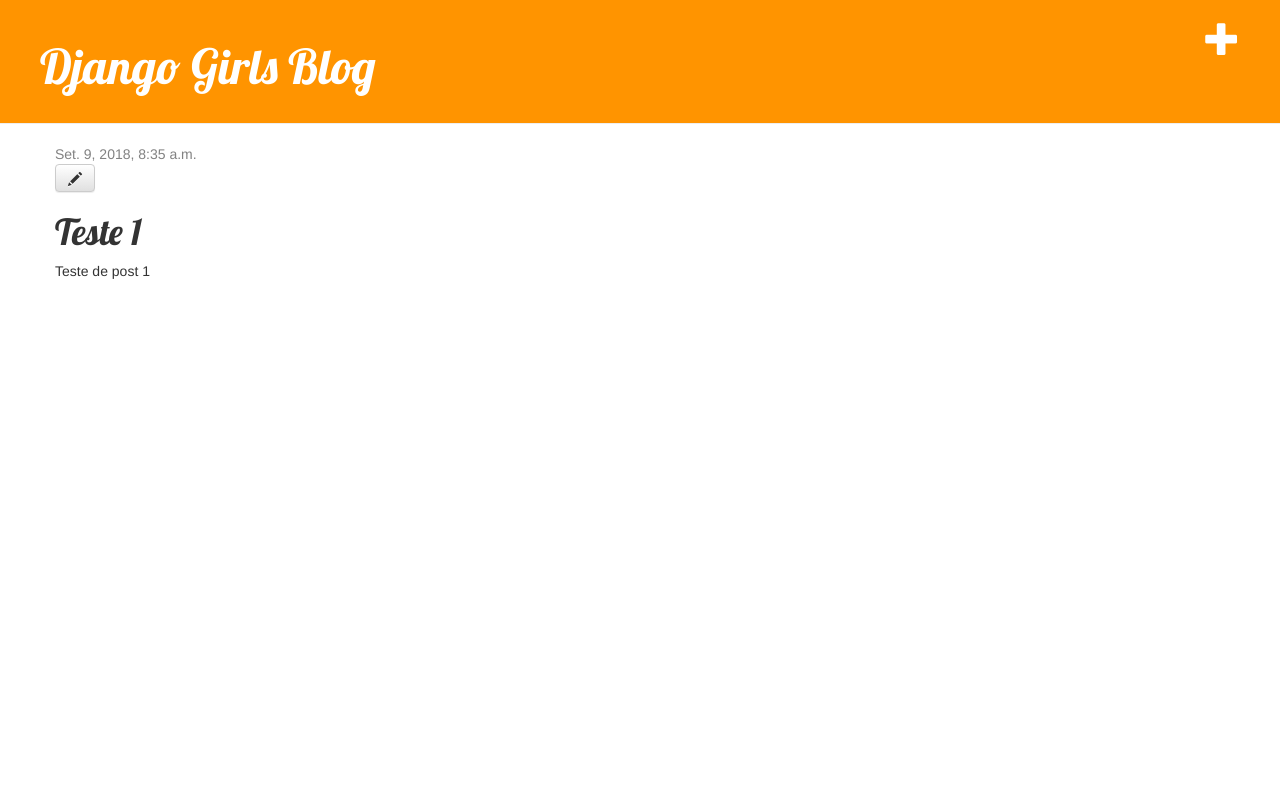
After one commit to elderlvr/my-first-blog, a Django app: page /post/1/ in a window 1280 px wide. The commit adds this page. Run offline with Django 3.2, Linux system fonts and the light colour scheme; a user stored in the database is signed in; data comes from the database, SQL or seed files in the repository; both versions use the stored data as it was after the commit; some libraries are stand-ins or nearby versions.

Commit message:
Commit do forms penultimo capitulo

```diff
--- /dev/null
+++ b/blog/static/css/blog.css
@@ -0,0 +1,46 @@
+.page-header {
+    background-color: #ff9400;
+    margin-top: 0;
+    padding: 20px 20px 20px 40px;
+}
+
+.page-header h1, .page-header h1 a, .page-header h1 a:visited, .page-header h1 a:active {
+    color: #ffffff;
+    font-size: 36pt;
+    text-decoration: none;
+}
+
+.content {
+    margin-left: 40px;
+}
+
+h1, h2, h3, h4 {
+    font-family: 'Lobster', cursive;
+}
+
+.date {
+    color: #828282;
+}
+
+.save {
+    float: right;
+}
+
+.post-form textarea, .post-form input {
+    width: 100%;
+}
+
+.top-menu, .top-menu:hover, .top-menu:visited {
+    color: #ffffff;
+    float: right;
+    font-size: 26pt;
+    margin-right: 20px;
+}
+
+.post {
+    margin-bottom: 70px;
+}
+
+.post h1 a, .post h1 a:visited {
+    color: #000000;
+}
--- /dev/null
+++ b/blog/templates/blog/base.html
@@ -0,0 +1,27 @@
+{% load static %}
+<html>
+    <head>
+        <title>Django Girls blog</title>
+        <link rel="stylesheet" href="//maxcdn.bootstrapcdn.com/bootstrap/3.2.0/css/bootstrap.min.css">
+        <link rel="stylesheet" href="//maxcdn.bootstrapcdn.com/bootstrap/3.2.0/css/bootstrap-theme.min.css">
+        <link href='//fonts.googleapis.com/css?family=Lobster&subset=latin,latin-ext' rel='stylesheet' type='text/css'>
+        <link rel="stylesheet" href="{% static 'css/blog.css' %}">
+    </head>
+
+    <body>
+        <div class="page-header">
+            {% if user.is_authenticated %}
+                <a href="{% url 'post_new' %}" class="top-menu"><span class="glyphicon glyphicon-plus"></span></a>
+            {% endif %}
+            <h1><a href="/">Django Girls Blog</a></h1>
+        </div>
+        <div class="content container">
+            <div class="row">
+                <div class="col-md-8">
+                {% block content %}
+                {% endblock %}
+                </div>
+            </div>
+        </div>
+    </body>
+</html>
--- /dev/null
+++ b/blog/templates/blog/post_detail.html
@@ -0,0 +1,16 @@
+{% extends 'blog/base.html' %}
+
+{% block content %}
+    <div class="post">
+        {% if post.published_date %}
+            <div class="date">
+                {{ post.published_date }}
+            </div>
+        {% endif %}
+        {% if user.is_authenticated %}
+            <a class="btn btn-default" href="{% url 'post_edit' pk=post.pk %}"><span class="glyphicon glyphicon-pencil"></span></a>
+        {% endif %}
+        <h1>{{ post.title }}</h1>
+        <p>{{ post.text|linebreaksbr }}</p>
+    </div>
+{% endblock %}
--- a/blog/urls.py
+++ b/blog/urls.py
@@ -1,7 +1,9 @@
-
 from django.urls import path
 from . import views
 
 urlpatterns = [
-    path('',views.post_list, name='post_list'),
+    path('', views.post_list, name='post_list'),
+    path('post/<int:pk>/', views.post_detail, name='post_detail'),
+    path('post/new/', views.post_new, name='post_new'),
+    path('post/<int:pk>/edit/', views.post_edit, name='post_edit'),
 ]
--- a/blog/views.py
+++ b/blog/views.py
@@ -1,9 +1,47 @@
-from django.shortcuts import render
+from django.shortcuts import render, get_object_or_404
 from django.utils import timezone
 from .models import Post
+from .forms import PostForm
+from django.shortcuts import redirect
+
 # Create your views here.
-
 
 def post_list(request):
     posts = Post.objects.filter(published_date__lte=timezone.now()).order_by('published_date')
-    return render(request, 'blog/post_list.html', {})
+    return render(request, 'blog/post_list.html', {'posts': posts})
+
+    # VERIFICAR SE EH POSTS OU POST A ULTIMA PALAVRA DO METODO POST_LIST
+    # VERIFICAR Q ERRO E ESSE DO OBJETCS NO  METODO POST_LIST
+
+def post_detail(request, pk):
+    post = get_object_or_404(Post, pk=pk)
+    return render(request, 'blog/post_detail.html', {'post': post})
+
+
+def post_new(request):
+    if request.method == "POST":
+        form = PostForm(request.POST)
+        if form.is_valid():
+            post = form.save(commit=False)
+            post.author = request.user
+            post.published_date = timezone.now()
+            post.save()
+            return redirect('post_detail', pk=post.pk)
+    else:
+        form = PostForm()
+    return render(request, 'blog/post_edit.html', {'form': form})
+
+
+def post_edit(request, pk):
+    post = get_object_or_404(Post, pk=pk)
+    if request.method == "POST":
+        form = PostForm(request.POST, instance=post)
+        if form.is_valid():
+            post = form.save(commit=False)
+            post.author = request.user
+            post.published_date = timezone.now()
+            post.save()
+            return redirect('post_detail', pk=post.pk)
+    else:
+        form = PostForm(instance=post)
+    return render(request, 'blog/post_edit.html', {'form': form})
--- a/djangogirls/urls.py
+++ b/djangogirls/urls.py
@@ -1,20 +1,5 @@
-"""djangogirls URL Configuration
-
-The `urlpatterns` list routes URLs to views. For more information please see:
-    https://docs.djangoproject.com/en/2.1/topics/http/urls/
-Examples:
-Function views
-    1. Add an import:  from my_app import views
-    2. Add a URL to urlpatterns:  path('', views.home, name='home')
-Class-based views
-    1. Add an import:  from other_app.views import Home
-    2. Add a URL to urlpatterns:  path('', Home.as_view(), name='home')
-Including another URLconf
-    1. Import the include() function: from django.urls import include, path
-    2. Add a URL to urlpatterns:  path('blog/', include('blog.urls'))
-"""
+from django.urls import path, include
 from django.contrib import admin
-from django.urls import path, include
 
 urlpatterns = [
     path('admin/', admin.site.urls),
```
Also changed, not shown: blog/forms.py (added, +9 -0 lines), blog/templates/blog/post_edit.html (added, +9 -0 lines), blog/templates/blog/post_list.html (+12 -29 lines), db.sqlite3.
